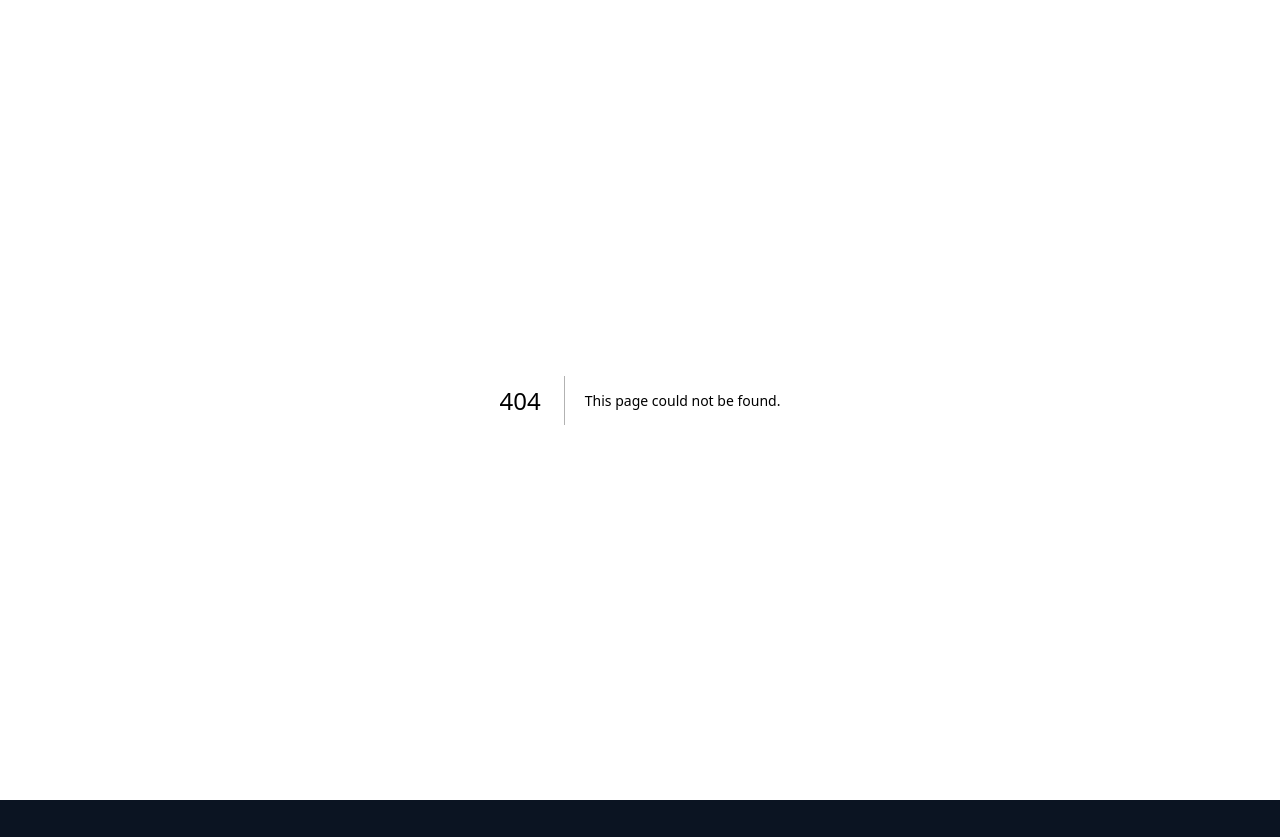
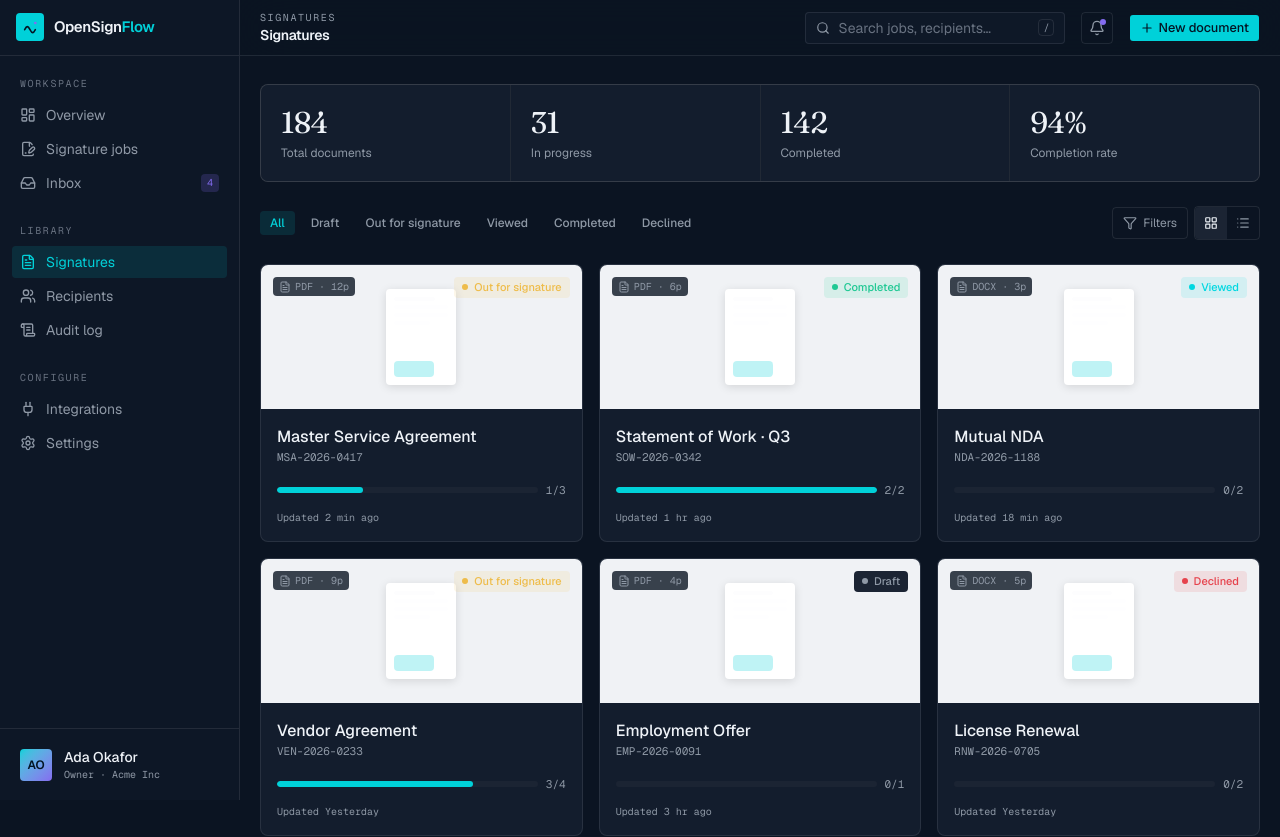
Before and after one commit to famuyiwadayo/opensignflow-web-temp, a Next.js app: page /signatures in a window 1280 px wide. Before the commit this address had no page. Shown: the top 837 px of the page. Before the commit the page ends 800 px from the top, so only its background shows below. Built offline with nearby package versions, Linux system fonts and the light colour scheme.

Commit message:
feat: add SignaturesPage component with sidebar and overview\n\nAdded new SignaturesPage component with WorkspaceSidebar, WorkspaceTopbar, and SignaturesOverview layout.

```diff
--- /dev/null
+++ b/app/signatures/page.tsx
@@ -0,0 +1,17 @@
+import { WorkspaceSidebar } from '@/components/workspace/sidebar'
+import { WorkspaceTopbar } from '@/components/workspace/topbar'
+import { SignaturesOverview } from '@/components/workspace/signatures'
+
+export default function SignaturesPage() {
+  return (
+    <div className="flex min-h-dvh">
+      <WorkspaceSidebar />
+      <div className="flex min-w-0 flex-1 flex-col">
+        <WorkspaceTopbar breadcrumb="Signatures" title="Signatures" />
+        <main className="flex-1">
+          <SignaturesOverview />
+        </main>
+      </div>
+    </div>
+  )
+}
```
